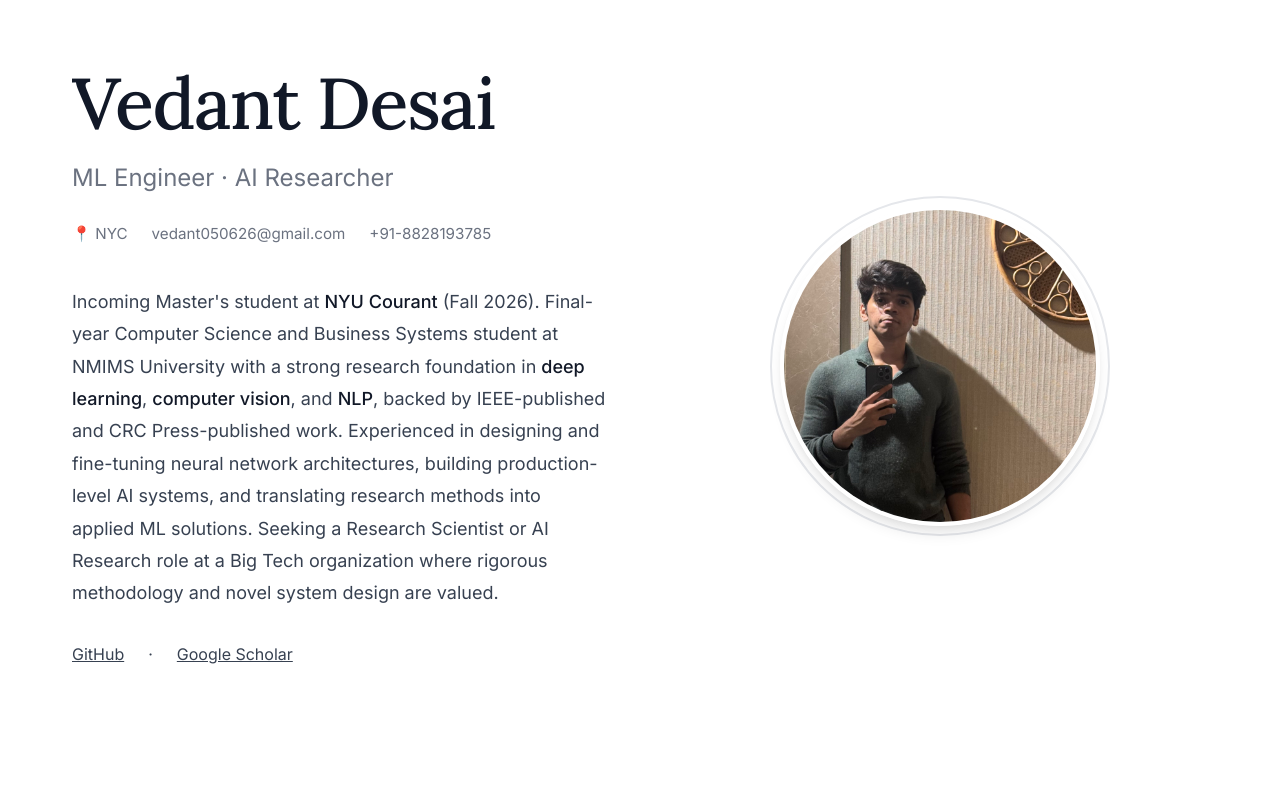
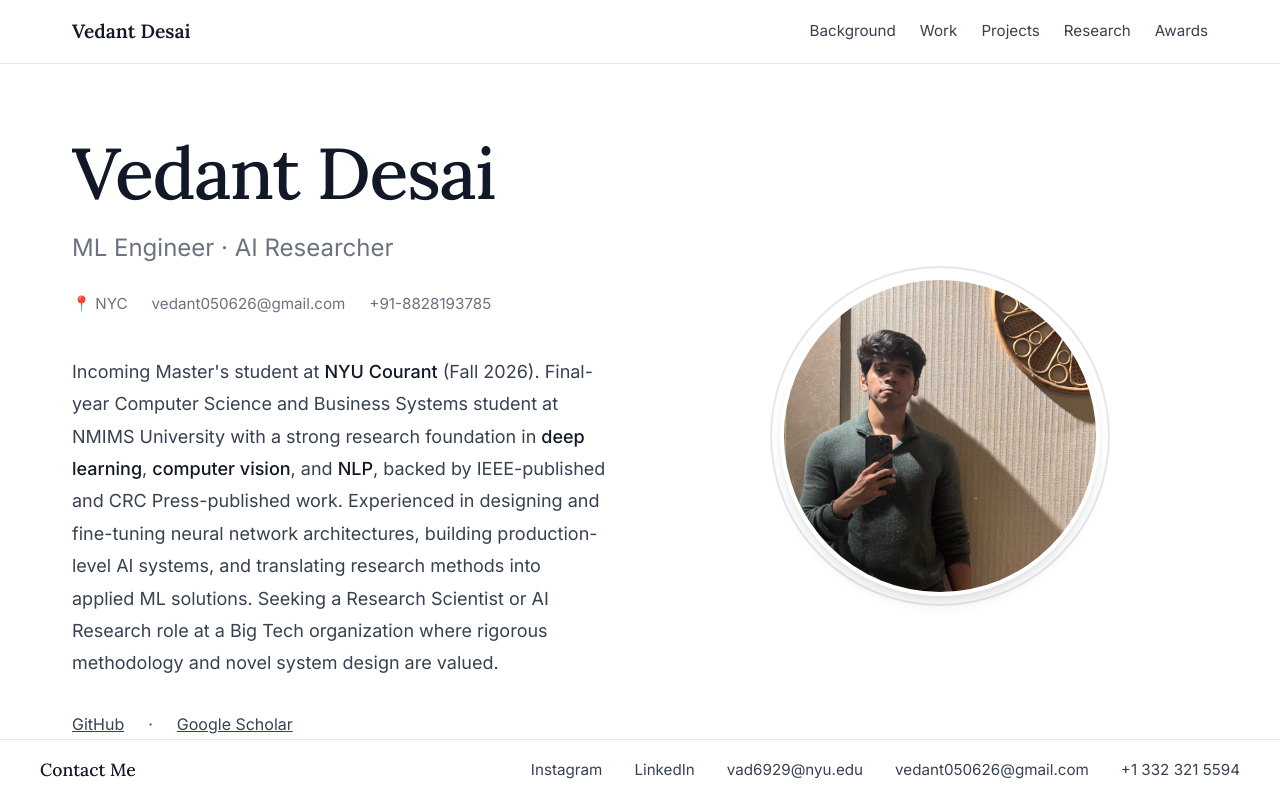
Before and after one commit to Vedant-D04/vedant-s-portfolio, a React (Vite) app: page / in a window 1280 px wide. Shown: the top 800 px of the page. Built offline with nearby package versions, Linux system fonts and the light colour scheme.

Commit message:
Add fixed navbar and sticky footer with contact heading

```diff
--- a/src/App.css
+++ b/src/App.css
@@ -7,6 +7,53 @@
     color: var(--text-dark);
     display: flex;
     flex-direction: column;
+    padding-top: 70px; /* For fixed navbar */
+    padding-bottom: 70px; /* For fixed footer */
+}
+
+/* ==================== Navigation Bar ==================== */
+.navbar {
+    position: fixed;
+    top: 0;
+    left: 0;
+    width: 100%;
+    background: var(--glass);
+    backdrop-filter: blur(10px);
+    z-index: 1000;
+    border-bottom: 1px solid var(--border);
+}
+
+.nav-container {
+    max-width: 1200px;
+    margin: 0 auto;
+    padding: 1rem 2rem;
+    display: flex;
+    justify-content: space-between;
+    align-items: center;
+}
+
+.nav-logo {
+    font-family: 'Lora', serif;
+    font-weight: 600;
+    font-size: 1.2rem;
+    color: var(--text-darkest);
+    text-decoration: none;
+}
+
+.nav-links {
+    display: flex;
+    gap: 1.5rem;
+}
+
+.nav-links a {
+    text-decoration: none;
+    color: var(--text-dark);
+    font-size: 0.95rem;
+    transition: color 0.2s ease;
+}
+
+.nav-links a:hover {
+    color: var(--accent);
 }
 
 /* ==================== Container & Layout ==================== */
@@ -334,19 +381,31 @@
 
 /* ==================== Footer ==================== */
 .site-footer {
-    padding: 3rem 2rem;
+    position: fixed;
+    bottom: 0;
+    left: 0;
+    width: 100%;
+    padding: 1rem 2rem;
     border-top: 1px solid var(--border);
-    margin-top: 4rem;
-    background: var(--bg-secondary);
+    background: var(--glass);
+    backdrop-filter: blur(10px);
+    z-index: 1000;
 }
 
 .footer-content {
     max-width: 1200px;
     margin: 0 auto;
     display: flex;
-    flex-direction: column;
+    flex-direction: row;
     align-items: center;
-    gap: 1.5rem;
+    justify-content: space-between;
+}
+
+.footer-heading {
+    font-family: 'Lora', serif;
+    font-size: 1.1rem;
+    color: var(--text-darkest);
+    margin: 0;
 }
 
 .footer-links {
--- a/src/App.jsx
+++ b/src/App.jsx
@@ -15,6 +15,20 @@ const FadeIn = ({ children, delay = 0 }) => (
 function App() {
     return (
         <div className="app">
+            {/* Navigation Bar */}
+            <nav className="navbar">
+                <div className="nav-container">
+                    <a href="#hero" className="nav-logo">Vedant Desai</a>
+                    <div className="nav-links">
+                        <a href="#education">Background</a>
+                        <a href="#experience">Work</a>
+                        <a href="#projects">Projects</a>
+                        <a href="#publications">Research</a>
+                        <a href="#certifications">Awards</a>
+                    </div>
+                </div>
+            </nav>
+
             {/* Hero Section */}
             <section className="section hero-section" id="hero">
                 <div className="hero-container">
@@ -324,6 +338,7 @@ function App() {
 
             <footer className="site-footer">
                 <div className="footer-content">
+                    <h4 className="footer-heading">Contact Me</h4>
                     <div className="footer-links">
                         <a href="https://www.instagram.com/vedant.a.desai/" target="_blank" rel="noopener noreferrer">Instagram</a>
                         <a href="https://www.linkedin.com/in/desaivedant" target="_blank" rel="noopener noreferrer">LinkedIn</a>
@@ -331,9 +346,6 @@ function App() {
                         <a href="mailto:vedant050626@gmail.com">vedant050626@gmail.com</a>
                         <a href="tel:+13323215594">+1 332 321 5594</a>
                     </div>
-                    <p className="copyright">
-                        © {new Date().getFullYear()} Vedant Desai.
-                    </p>
                 </div>
             </footer>
         </div>
```
